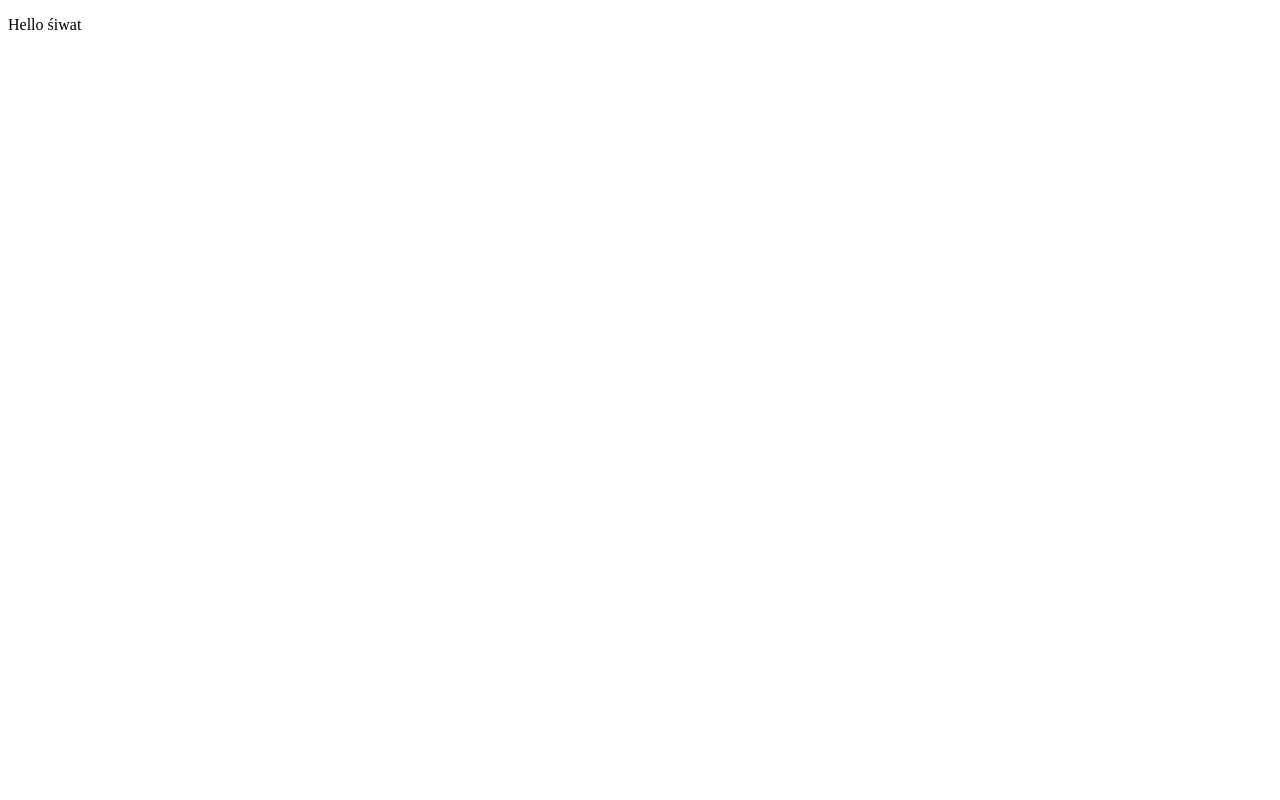
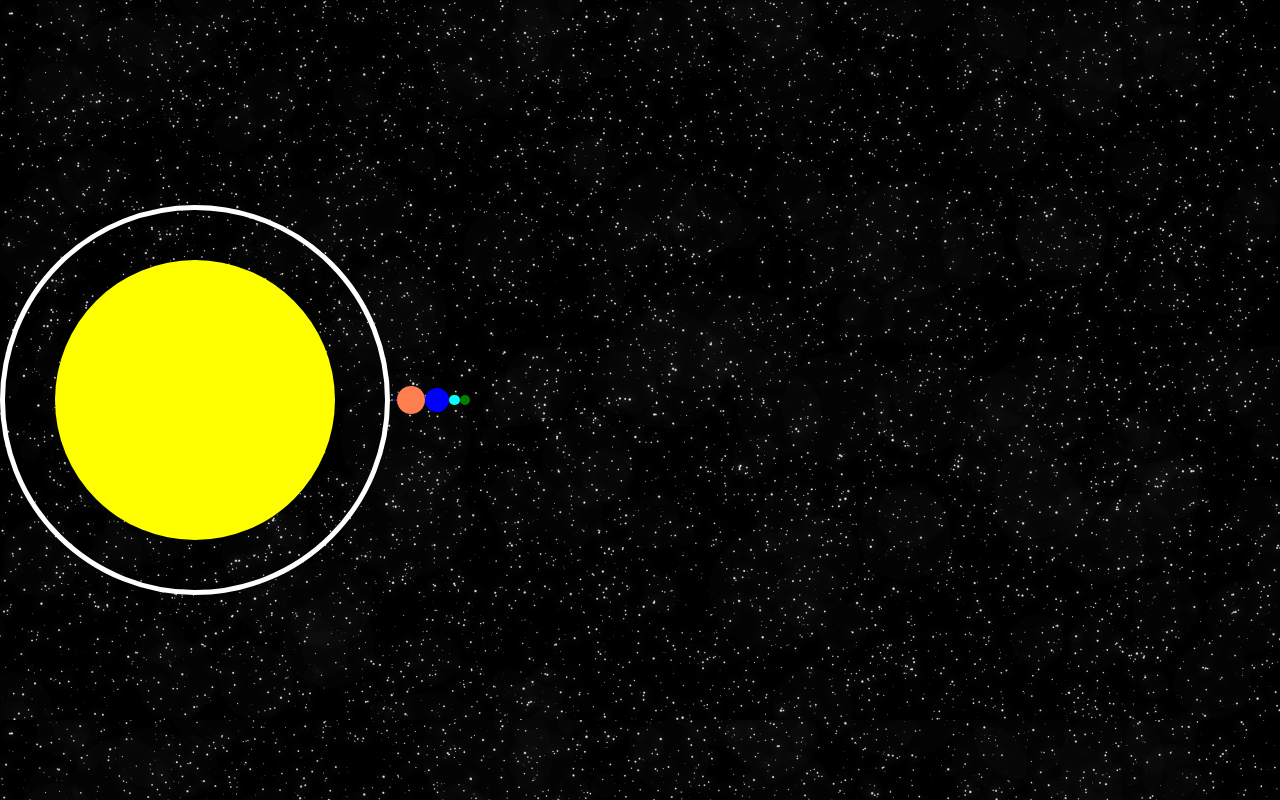
Before and after one commit to Kozaa/React-practice-page, a React (Create React App) app: page / in a window 1280 px wide. Built offline with nearby package versions, Linux system fonts and the light colour scheme.

Commit message:
working planets and scale dependency

```diff
--- a/package.json
+++ b/package.json
@@ -8,7 +8,8 @@
     "@testing-library/user-event": "^7.2.1",
     "react": "^16.13.1",
     "react-dom": "^16.13.1",
-    "react-scripts": "3.4.1"
+    "react-scripts": "3.4.1",
+    "styled-components": "^5.1.1"
   },
   "scripts": {
     "start": "react-scripts start",
--- a/src/App.js
+++ b/src/App.js
@@ -1,8 +1,108 @@
 import React from 'react';
+import { createGlobalStyle } from 'styled-components'
+import background from './asets/stars.png';
+import Planet from './components/Planet/Planet';
+import Wrapper from './components/Wrapper/Wrapper';
+import Star from './components/Star/Star';
+
+
+const GlobalStyle = createGlobalStyle`
+
+  *, *::before, *::after {
+    box-sizing: border-box;
+  }
+
+  #root {
+    width: 100%;
+    height: 100%;
+    display: flex;
+    align-items: center;
+  }
+
+  body {
+    margin: 0;
+    padding: 0;
+    width: 100%;
+    height: 100vh;
+    background-image: url(${background});
+    background-size: 100% auto;
+    background-repeat: repeat;
+  }
+`
+
+const planetData = [
+  {
+    name: 'Mercury',
+    description: 'Something about mercury',
+    width: '5',
+    distance: '',
+    color: 'orange'
+  },
+  {
+    name: 'Venus',
+    description: 'Something about Venus',
+    width: '12',
+    distance: '',
+    color: 'grey'
+  },
+  {
+    name: 'Earth',
+    description: 'Populated by humans',
+    width: '13',
+    distance: '',
+    color: 'blue'
+  },
+  {
+    name: 'Mars',
+    description: 'Elons musk home',
+    width: '7',
+    distance: '',
+    color: 'red'
+  },
+  {
+    name: 'Jupiter',
+    description: 'Biggset planet',
+    width: '140',
+    distance: '',
+    color: 'coral'
+  },
+  {
+    name: 'Saturn',
+    description: 'It has a ring',
+    width: '120',
+    distance: '',
+    color: 'blue'
+  },
+  {
+    name: 'Uranus',
+    description: 'The other blue one',
+    width: '51',
+    distance: '',
+    color: 'cyan'
+  },
+  {
+    name: 'Neptune',
+    description: 'Thats neptune',
+    width: '50',
+    distance: '',
+    color: 'green'
+  },
+
+]
 
 function App() {
   return (
-    <p>Hello śiwat</p>
+    <>
+    <GlobalStyle/>
+    <Star scale='0.2'/>
+
+    {
+      planetData.map(item => (
+        <Planet name={item.name} description={item.description} width={item.width} distance={item.distance} color={item.color} scale="0.2" />
+      ))
+    }
+
+    </>
   );
 }
 
--- /dev/null
+++ b/src/components/Planet/Planet.js
@@ -0,0 +1,31 @@
+import React from 'react';
+import styled from 'styled-components';
+
+
+const StyledPlanet = styled.div`
+    border-radius: 50%;
+    width: ${({ width, scale }) => `${width * scale}px`};
+    height: ${({ width, scale }) => `${width * scale}px`};
+    background-color: ${({ color }) => color};
+    margin-left: ${({ distance, scale }) => `${distance * scale}px`};
+    font-size: 200px;
+    color: white;
+    flex-shrink: 0;
+    overflow: hidden;
+`
+
+
+const Planet = ({ name, description, width, distance, color, scale }) => (
+    <>
+        <StyledPlanet
+            name={name}
+            description={description}
+            width={width}
+            distance={distance}
+            color={color}
+            scale={scale}>
+                HERE
+        </StyledPlanet>
+    </>
+)
+export default Planet;
--- /dev/null
+++ b/src/components/Star/Star.js
@@ -0,0 +1,25 @@
+import React from 'react';
+import styled from 'styled-components';
+
+
+const Sun = styled.div`
+    border-radius: 50%;
+    width: ${({ scale }) => `${scale * 1400}px`};
+    height: ${({ scale }) => `${scale * 1400}px`};
+    background-color: yellow;
+    flex-shrink: 0;
+`
+const Orbit = styled.div`
+    padding: 50px;
+    border: white solid 5px;
+    border-radius: 50%;
+`
+
+
+const Star = ({ scale }) => (
+    <Orbit>
+        <Sun scale={scale}/>
+    </Orbit>
+)
+
+export default Star;
--- /dev/null
+++ b/src/components/Wrapper/Wrapper.js
@@ -0,0 +1,15 @@
+import React from 'react';
+import styled from 'styled-components';
+
+const StyledWrapper = styled.div`
+
+`
+
+const Wrapper = ({ children }) => (
+    <StyledWrapper>
+        {children}
+    </StyledWrapper>
+);
+
+
+export default Wrapper;
```
Also changed, not shown: src/asets/stars.png (added), 1 other file (tests, documents, lock files or other folders).
